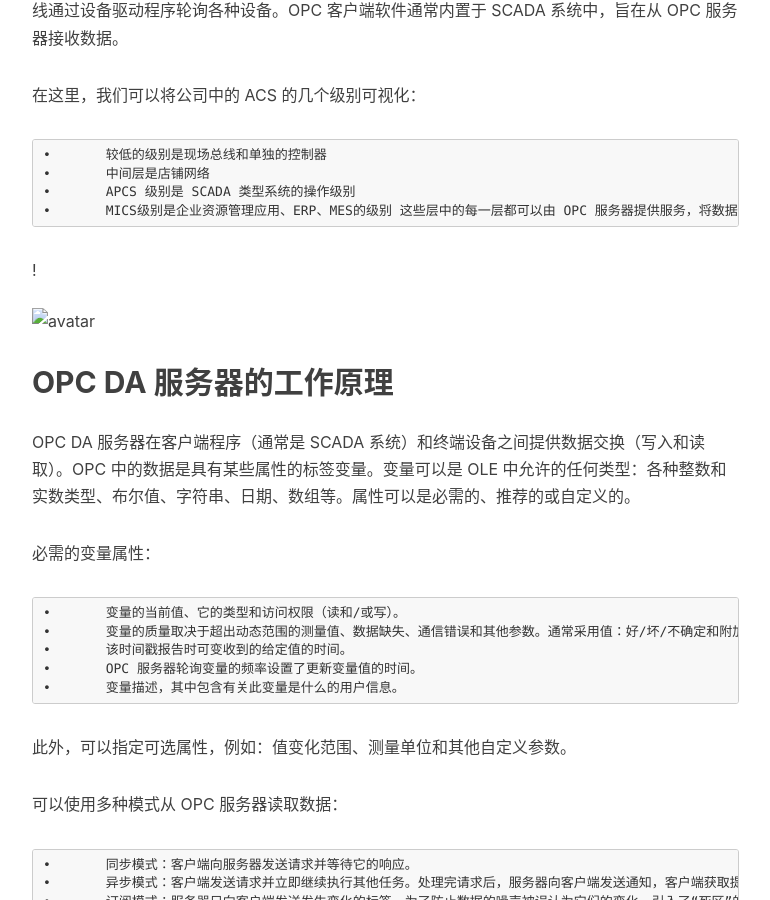
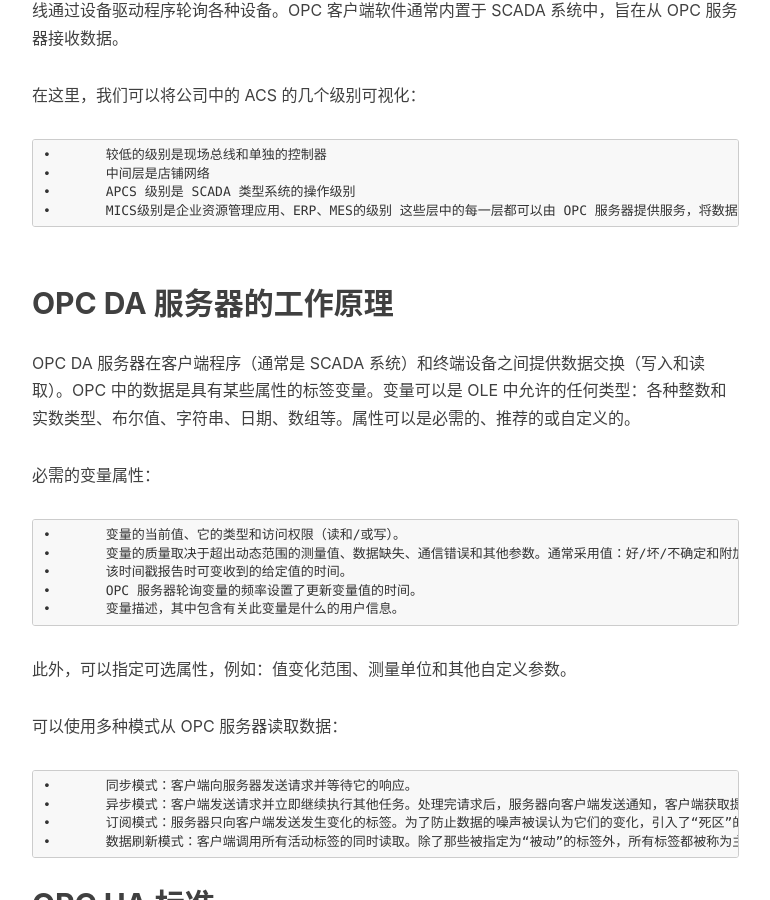
Before and after one commit to jiansiting/jiansiting.github.io, a Jekyll site: the page built from _posts/OPC DA 和 OPC UA 的标准介绍/2021-11-03-OPC DA 和 OPC UA 的标准介绍.md, in a window 1280 px wide and 900 px high, scrolled down 1172 px. Shown: the whole window, without its empty margins (233-1003 px from the left). Built offline with Jekyll 4.4.1, drawn with Linux system fonts in a browser that asks for light colours; nearby versions of some CDN libraries; our own code applies the rules of GitHub Pages for plain Markdown files; comment, search, counter and statistics services are not loaded.

Commit message:
Update 2021-11-03-OPC DA 和 OPC UA 的标准介绍.md

```diff
--- a/_posts/OPC DA 和 OPC UA 的标准介绍/2021-11-03-OPC DA 和 OPC UA 的标准介绍.md
+++ b/_posts/OPC DA 和 OPC UA 的标准介绍/2021-11-03-OPC DA 和 OPC UA 的标准介绍.md
@@ -29,7 +29,7 @@
     •	MICS级别是企业资源管理应用、ERP、MES的级别
 这些层中的每一层都可以由 OPC 服务器提供服务，将数据提供给更高层的 OPC 客户端或相邻设备。
 
-!![avatar](1.png)
+![](1.png)
 
 ## OPC DA 服务器的工作原理
 OPC DA 服务器在客户端程序（通常是 SCADA 系统）和终端设备之间提供数据交换（写入和读取）。OPC 中的数据是具有某些属性的标签变量。变量可以是 OLE 中允许的任何类型：各种整数和实数类型、布尔值、字符串、日期、数组等。属性可以是必需的、推荐的或自定义的。
```
